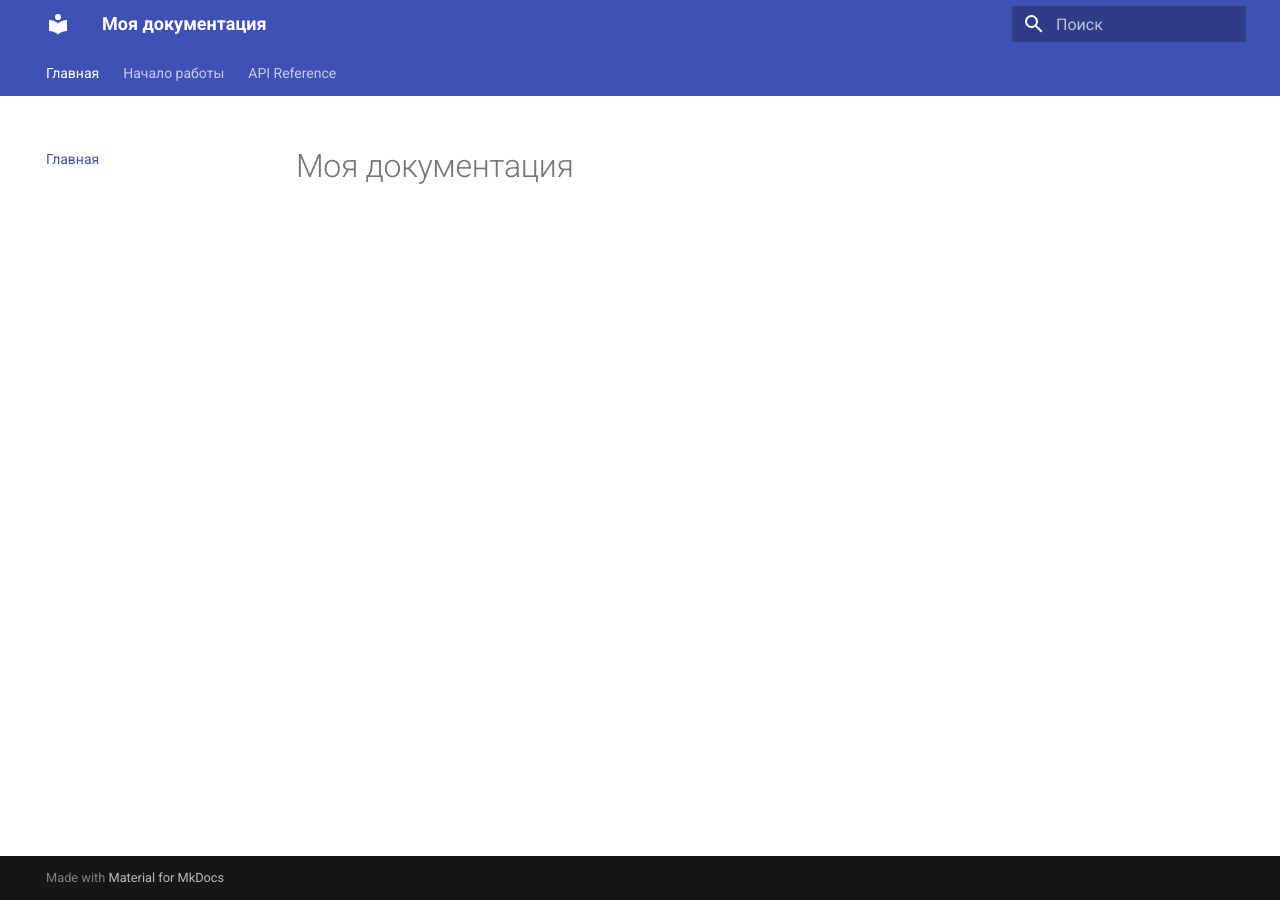
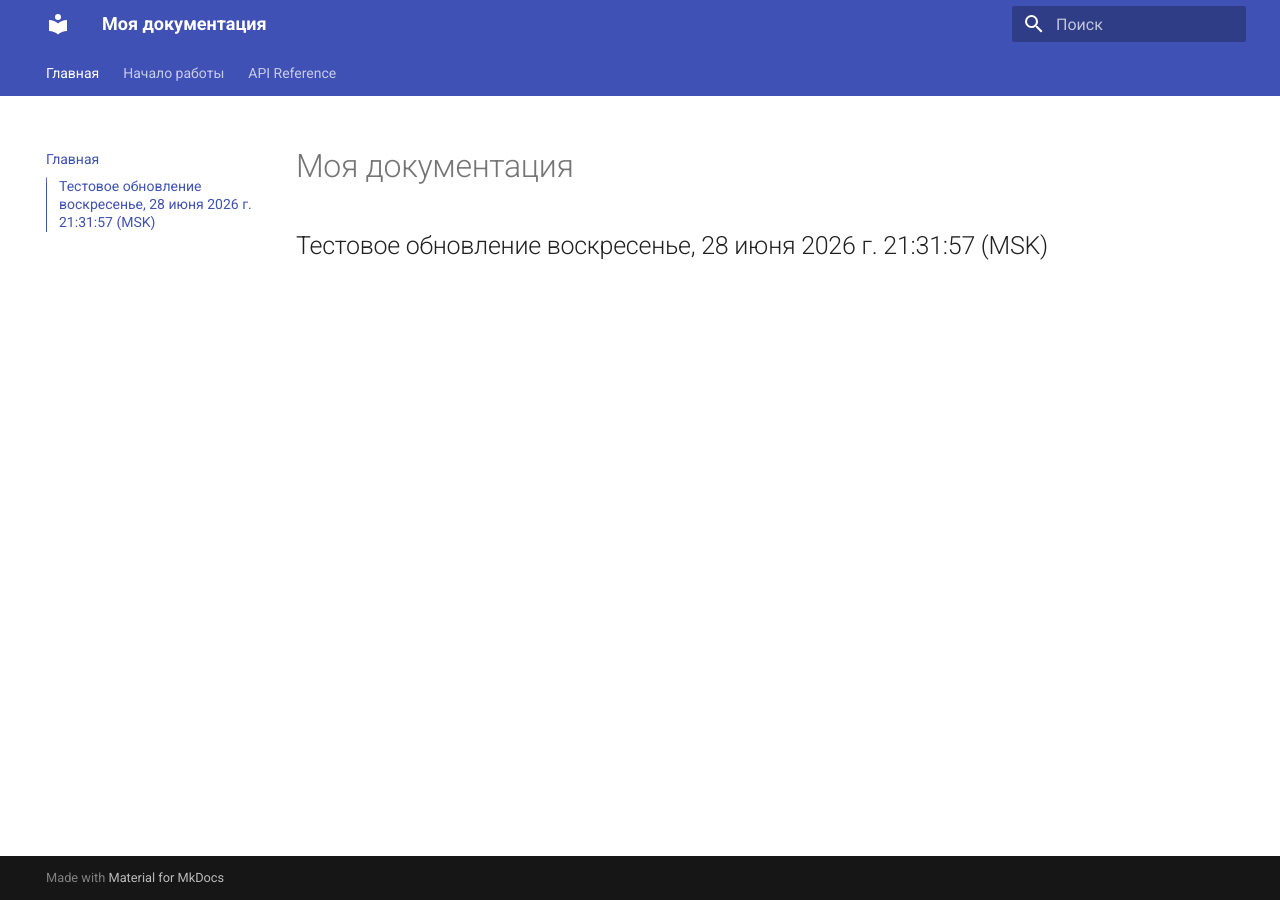
Before and after one commit to agupov1974/mkdocs, an MkDocs documentation site: the page built from docs/index.md, in a window 1280 px wide. Built offline with MkDocs 1.6.1 and Material for MkDocs 9.7.7, drawn with Linux system fonts in a browser that asks for light colours.

Commit message:
Тестовое обновление для проверки авто-деплоя

```diff
--- a/docs/index.md
+++ b/docs/index.md
@@ -1 +1,2 @@
 # Моя документация
+## Тестовое обновление воскресенье, 28 июня 2026 г. 21:31:57 (MSK)
```
